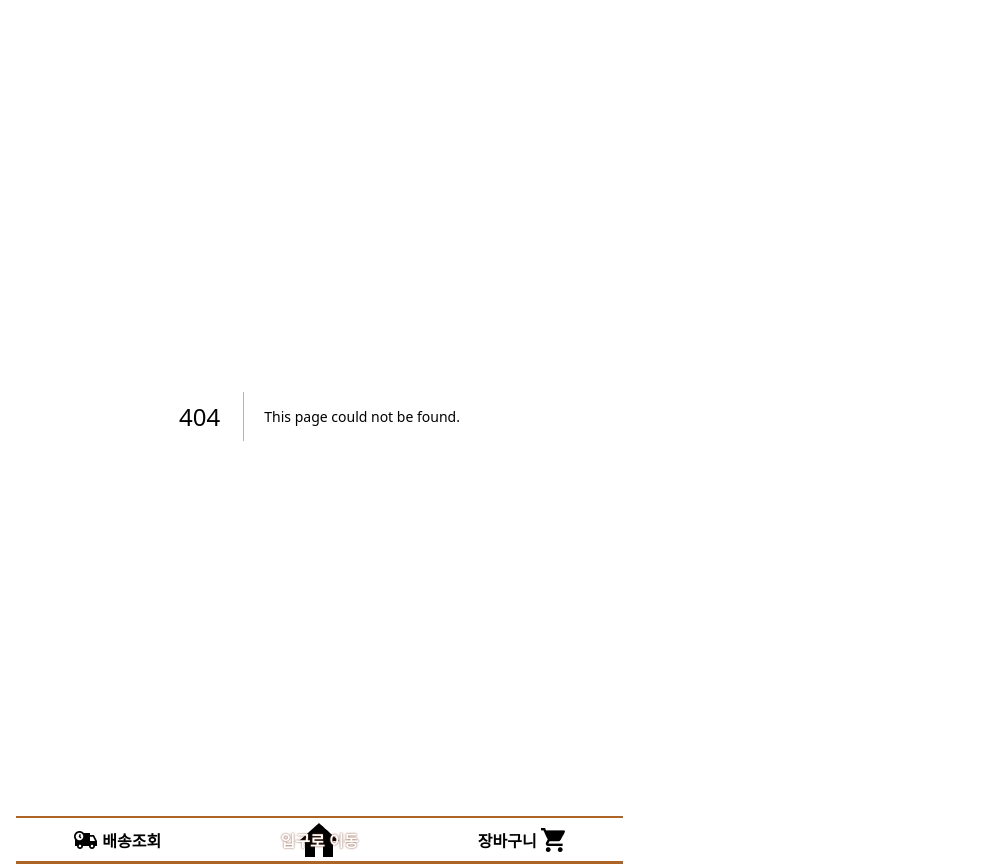
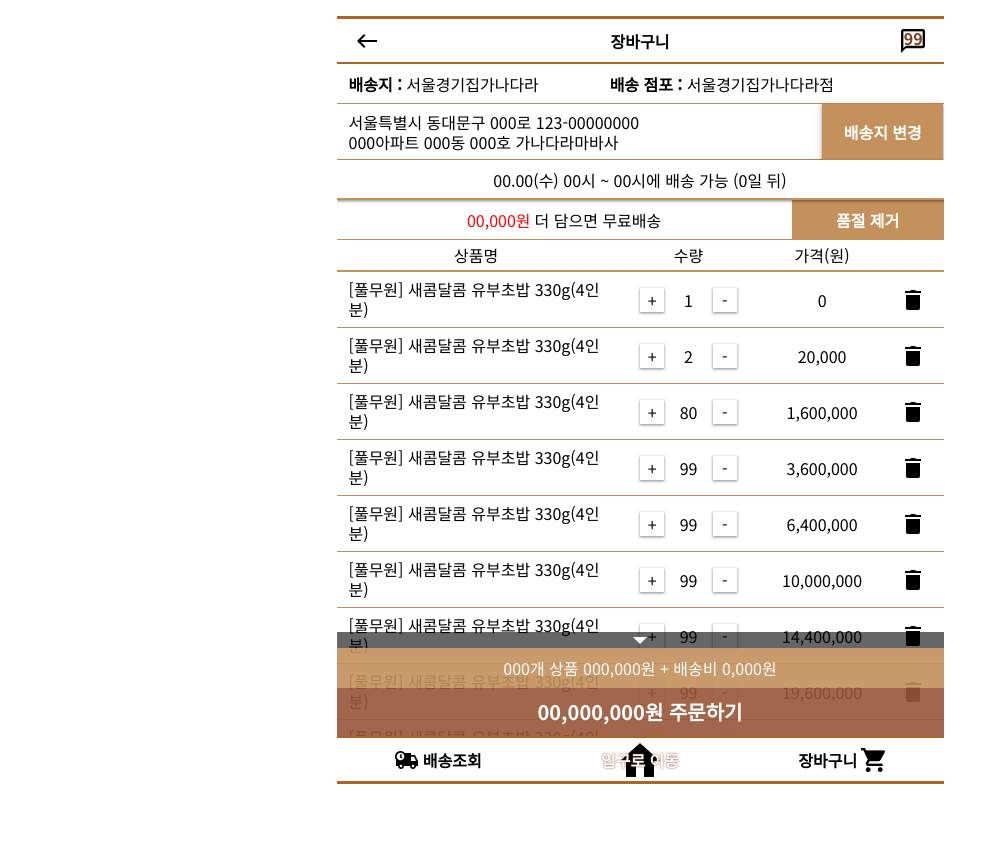
Before and after one commit to SimJaemoon/food-search, a Next.js app: page /Cart in a window 1280 px wide. Before the commit this address had no page. Shown: the whole page, without its empty margins (0-991 px from the left). After the commit the page ends 800 px from the top, so only its background shows below. Built offline with nearby package versions, Linux system fonts and the light colour scheme.

Commit message:
UI: Create Cart page

```diff
--- /dev/null
+++ b/src/app/Cart/page.tsx
@@ -0,0 +1,61 @@
+import Header from '@/components/organisms/Header';
+import CartReceiptContainer from '@/components/containers/CartReceiptContainer';
+
+export default function Cart() {
+  return (
+    <>
+      <Header pageName="Cart" />
+      <main className="h-[calc(100%-96px)] w-full overflow-hidden">
+        {/* delivery information */}
+        <div className="relative z-10">
+          <div className="flex h-10 w-full border-b-[1px] border-secondary bg-background">
+            <div className="flex w-[45%] items-center pl-3">
+              <div className="text-label-sm whitespace-nowrap pr-1">
+                {'배송지 :'}
+              </div>
+              <div className="line-clamp-1 break-all pr-2">
+                {/* TODO: 데이터 주입 */}
+                {'서울경기집가나다라'}
+              </div>
+            </div>
+            <div className="flex w-[55%] items-center pr-3">
+              <div className="text-label-sm whitespace-nowrap pr-1">
+                {'배송 점포 :'}
+              </div>
+              <div className="flex">
+                <div className="line-clamp-1 break-all">
+                  {/* TODO: 데이터 주입 */}
+                  {'서울경기집가나다라'}
+                </div>
+                <div>{'점'}</div>
+              </div>
+            </div>
+          </div>
+          <div className="flex h-[56px] w-full bg-background">
+            {/* TODO: 데이터 주입 */}
+            <div className="flex h-full w-4/5 flex-col justify-center border-b-[1px] border-secondary pl-3 pr-1">
+              <div className="line-clamp-1 w-full break-all">
+                {'서울특별시 동대문구 000로 123-00000000'}
+              </div>
+              <div className="line-clamp-1 w-full break-all">
+                {'000아파트 000동 000호 가나다라마바사'}
+              </div>
+            </div>
+            <div className="text-label-sm flex h-full w-1/5 items-center justify-center break-keep bg-secondary text-center text-onSecondary shadow-2">
+              {/* TODO: 배송지 변경 Link로 수정하기 */}
+              {'배송지 변경'}
+            </div>
+          </div>
+          <div className="relative z-10 h-[40px] w-full border-b-[2px] border-secondary bg-background text-center leading-[40px] shadow-1">
+            {/* TODO: 데이터 주입 */}
+            {'00.00(수) 00시 ~ 00시에 배송 가능 (0일 뒤)'}
+          </div>
+        </div>
+        {/* receipt */}
+        <div className="relative h-[calc(100%-40px-56px-40px)] w-full">
+          <CartReceiptContainer />
+        </div>
+      </main>
+    </>
+  );
+}
```
